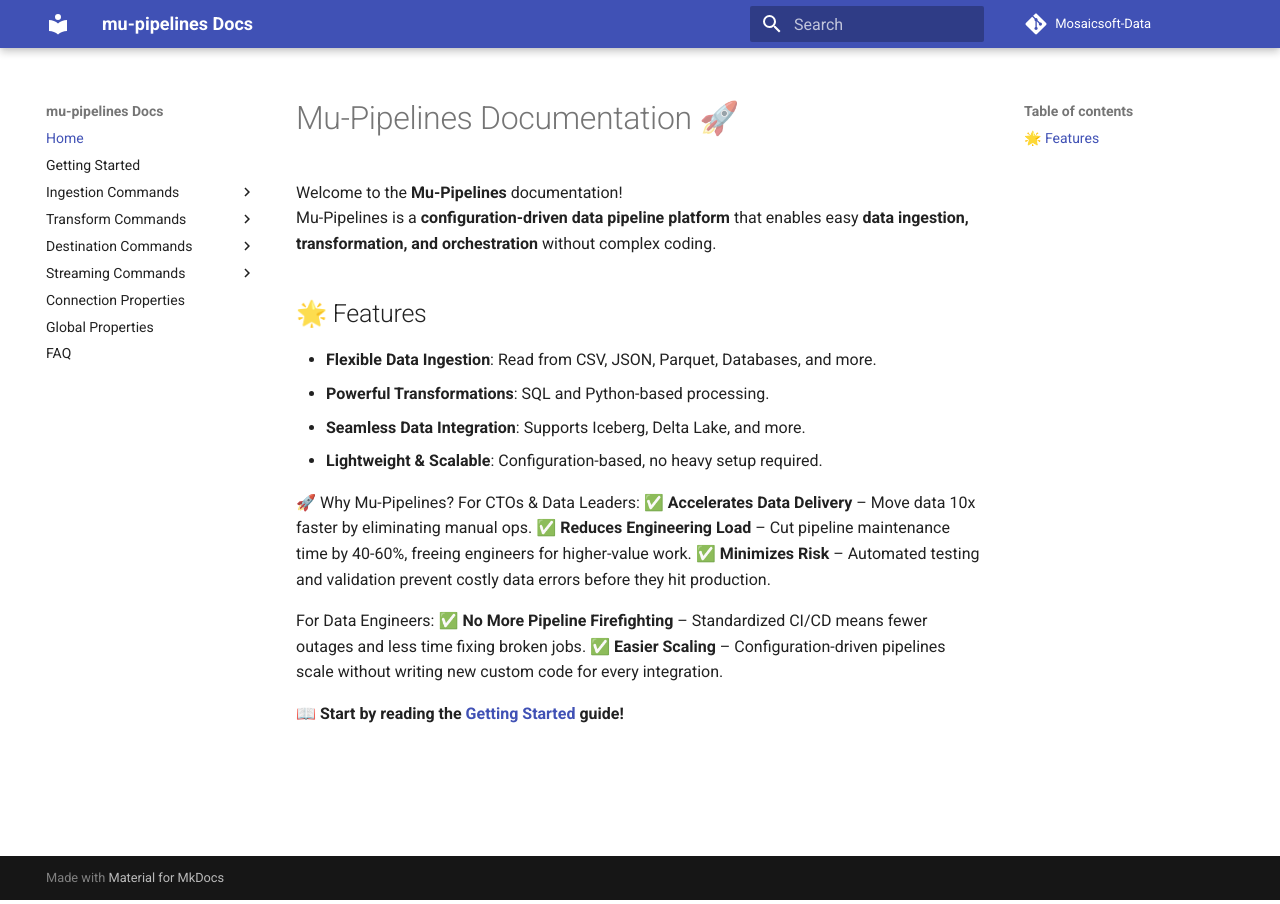
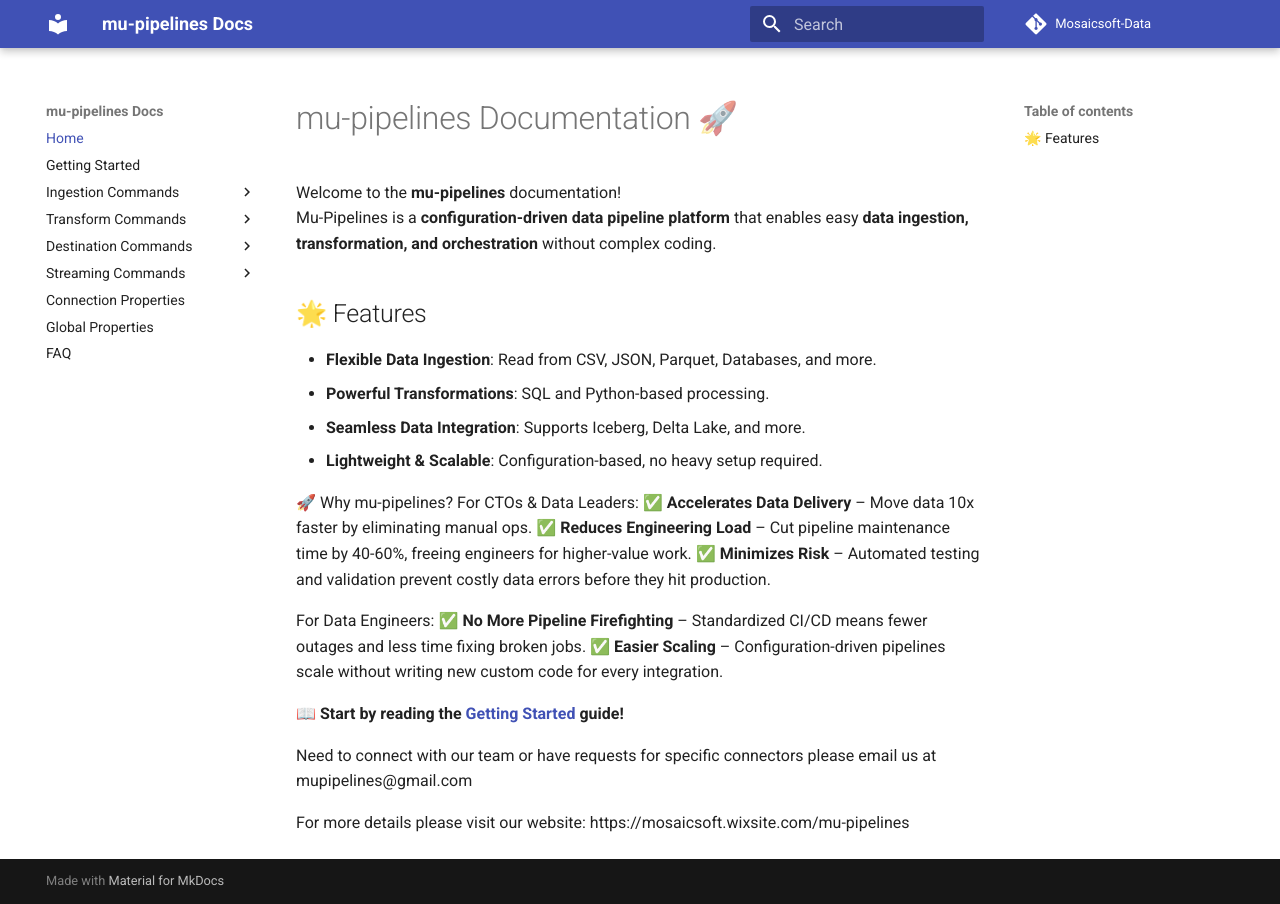
Before and after one commit to Mosiacsoft/mu-pipelines-doc, an MkDocs documentation site: the page built from docs/index.md, in a window 1280 px wide. Built offline with MkDocs 1.6.1 and Material for MkDocs 9.7.7, drawn with Linux system fonts in a browser that asks for light colours; old or Windows-style settings are respelled for this version of MkDocs.

Commit message:
main page updates

```diff
--- a/docs/index.md
+++ b/docs/index.md
@@ -1,6 +1,6 @@
-# Mu-Pipelines Documentation 🚀
+# mu-pipelines Documentation 🚀
 
-Welcome to the **Mu-Pipelines** documentation!
+Welcome to the **mu-pipelines** documentation!
 Mu-Pipelines is a **configuration-driven data pipeline platform** that enables easy **data ingestion, transformation, and orchestration** without complex coding.
 
 ## 🌟 Features
@@ -9,7 +9,7 @@
 - **Seamless Data Integration**: Supports Iceberg, Delta Lake, and more.
 - **Lightweight & Scalable**: Configuration-based, no heavy setup required.
 
-🚀 Why Mu-Pipelines?
+🚀 Why mu-pipelines?
 For CTOs & Data Leaders:
 ✅ **Accelerates Data Delivery** – Move data 10x faster by eliminating manual ops.
 ✅ **Reduces Engineering Load** – Cut pipeline maintenance time by 40-60%, freeing engineers for higher-value work.
@@ -21,3 +21,7 @@
 
 
 📖 **Start by reading the [Getting Started](getting-started.md) guide!**
+
+Need to connect with our team or have requests for specific connectors please email us at mupipelines@gmail.com
+
+For more details please visit our website: https://mosaicsoft.wixsite.com/mu-pipelines
```
Also changed, not shown: site/404.html, site/connection_properties/index.html, site/faq/index.html, site/getting-started/index.html, site/global_properties/index.html, site/index.html, site/search/search_index.json.
